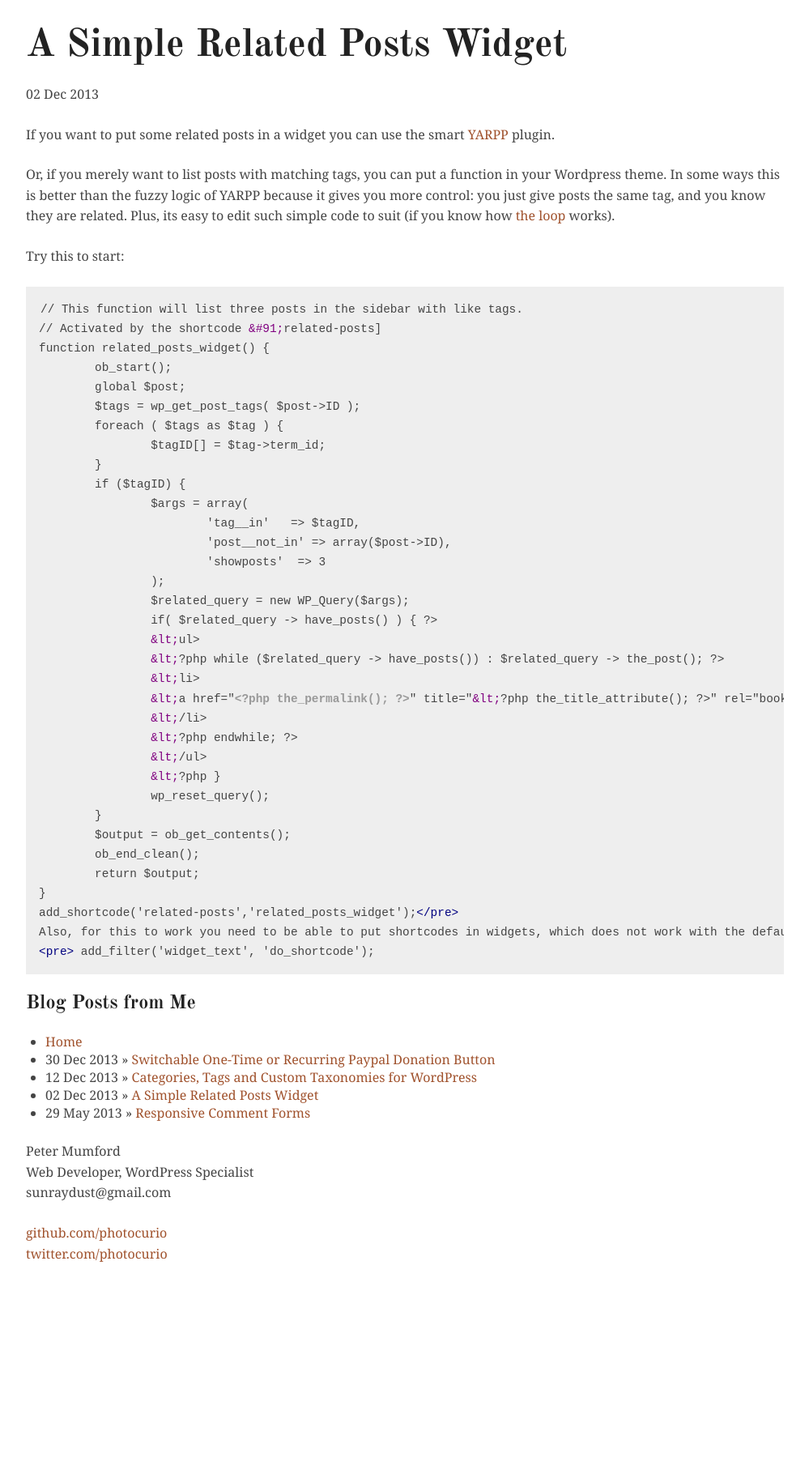
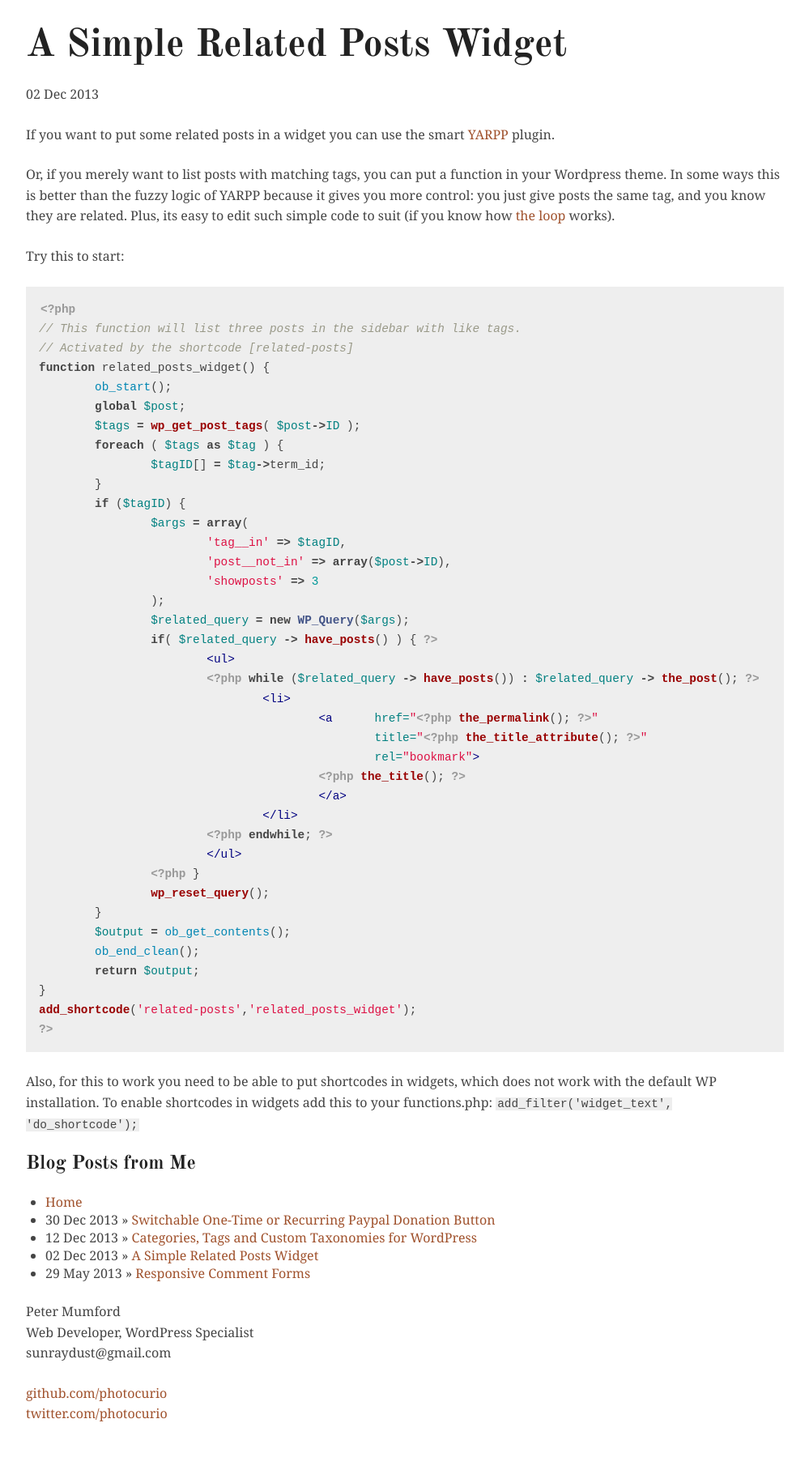
Before and after one commit to photocurio/photocurio.github.io, a Jekyll site: the page built from _posts/2013-12-2-simple-related-posts-widget.md, in a window 1280 px wide. Shown: the whole page at 81% size, without its empty margins (140-1139 px from the left). Built offline with Jekyll 4.4.1, drawn with Linux system fonts in a browser that asks for light colours; Markdown is read by kramdown in place of the engine named in the settings; before the commit the page ends 1617 px from its top, so only the background shows below that.

Commit message:
editing content
Signed-off-by: peter mumford <peter@topheavypilesofbooks.com>

```diff
--- a/_posts/2013-12-2-simple-related-posts-widget.md
+++ b/_posts/2013-12-2-simple-related-posts-widget.md
@@ -10,9 +10,10 @@ If you want to put some related posts in a widget you can use the smart <a href=
 Or, if you merely want to list posts with matching tags, you can put a function in your Wordpress theme. In some ways this is better than the fuzzy logic of YARPP because it gives you more control: you just give posts the same tag, and you know they are related. Plus, its easy to edit such simple code to suit (if you know how <a href="http://codex.wordpress.org/The_Loop">the loop</a> works).
 
 Try this to start:
-{% highlight html %}
+{% highlight php %}
+<?php
 // This function will list three posts in the sidebar with like tags.
-// Activated by the shortcode &#91;related-posts]
+// Activated by the shortcode [related-posts]
 function related_posts_widget() {
 	ob_start();
 	global $post;
@@ -22,27 +23,32 @@ function related_posts_widget() {
 	}
 	if ($tagID) {
 		$args = array(
-			'tag__in'   => $tagID,
+			'tag__in' => $tagID,
 			'post__not_in' => array($post->ID),
-			'showposts'  => 3
+			'showposts' => 3
 		);
 		$related_query = new WP_Query($args);
 		if( $related_query -> have_posts() ) { ?>
-		&lt;ul>
-		&lt;?php while ($related_query -> have_posts()) : $related_query -> the_post(); ?>
-		&lt;li>
-		&lt;a href="<?php the_permalink(); ?>" title="&lt;?php the_title_attribute(); ?>" rel="bookmark">&lt;?php the_title(); ?>&lt;/a>
-		&lt;/li>
-		&lt;?php endwhile; ?>
-		&lt;/ul>
-		&lt;?php }
+			<ul>
+			<?php while ($related_query -> have_posts()) : $related_query -> the_post(); ?>
+				<li>
+					<a	href="<?php the_permalink(); ?>"
+						title="<?php the_title_attribute(); ?>"
+						rel="bookmark">
+					<?php the_title(); ?>
+					</a>
+				</li>
+			<?php endwhile; ?>
+			</ul>
+		<?php }
 		wp_reset_query();
 	}
 	$output = ob_get_contents();
 	ob_end_clean();
 	return $output;
 }
-add_shortcode('related-posts','related_posts_widget');</pre>
+add_shortcode('related-posts','related_posts_widget');
+?>
+{% endhighlight %}
 Also, for this to work you need to be able to put shortcodes in widgets, which does not work with the default WP installation. To enable shortcodes in widgets add this to your functions.php:
-<pre> add_filter('widget_text', 'do_shortcode');
-{% endhighlight %}
+`add_filter('widget_text', 'do_shortcode');`
```
Also changed, not shown: 2 other files.
